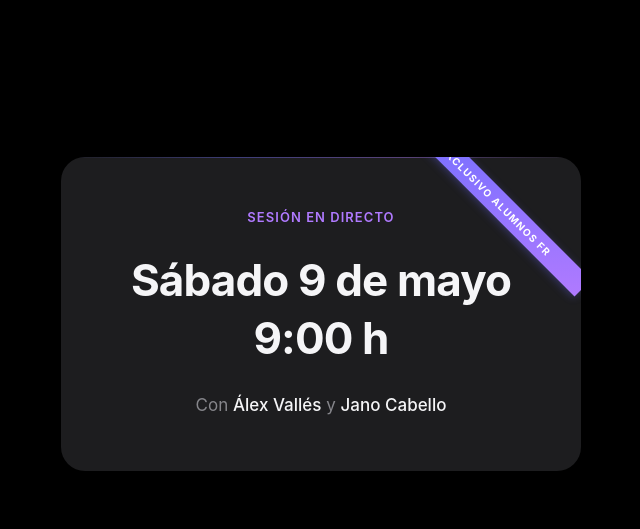
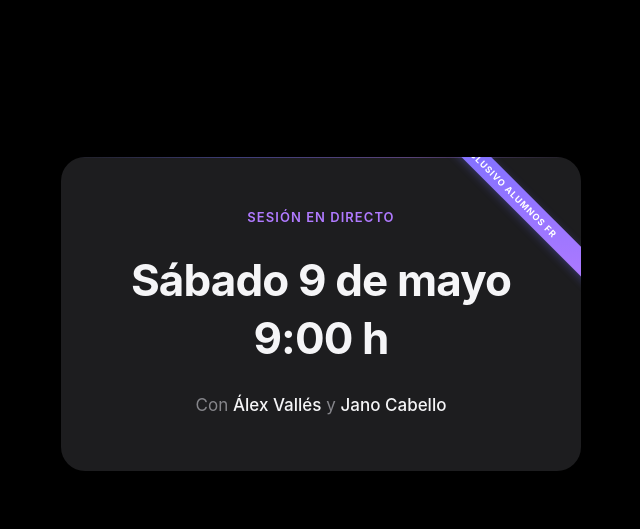
Before and after one commit to janocabello90/masterclass-12pasos, a plain HTML site: page fr-pro.html in a window 1280 px wide. Shown: the part 2100-2629 px from the top of the page, without its empty margins (319-959 px from the left). Drawn offline with Linux system fonts and the light colour scheme.

Commit message:
Fix ribbon positioning — center text and prevent clipping
Co-Authored-By: Claude Opus 4.6 <noreply@anthropic.com>

```diff
--- a/fr-pro.html
+++ b/fr-pro.html
@@ -185,15 +185,15 @@ body {
 
 .event-ribbon {
   position: absolute;
-  top: 32px;
-  right: -38px;
+  top: 22px;
+  right: -58px;
   background: linear-gradient(135deg, #6e6eff, #b07aff);
   color: #ffffff;
-  font-size: 10px;
+  font-size: 9px;
   font-weight: 700;
-  letter-spacing: 0.12em;
+  letter-spacing: 0.1em;
   text-transform: uppercase;
-  padding: 6px 48px;
+  padding: 5px 64px;
   transform: rotate(45deg);
   white-space: nowrap;
   box-shadow: 0 2px 8px rgba(110,110,255,0.3);
```
